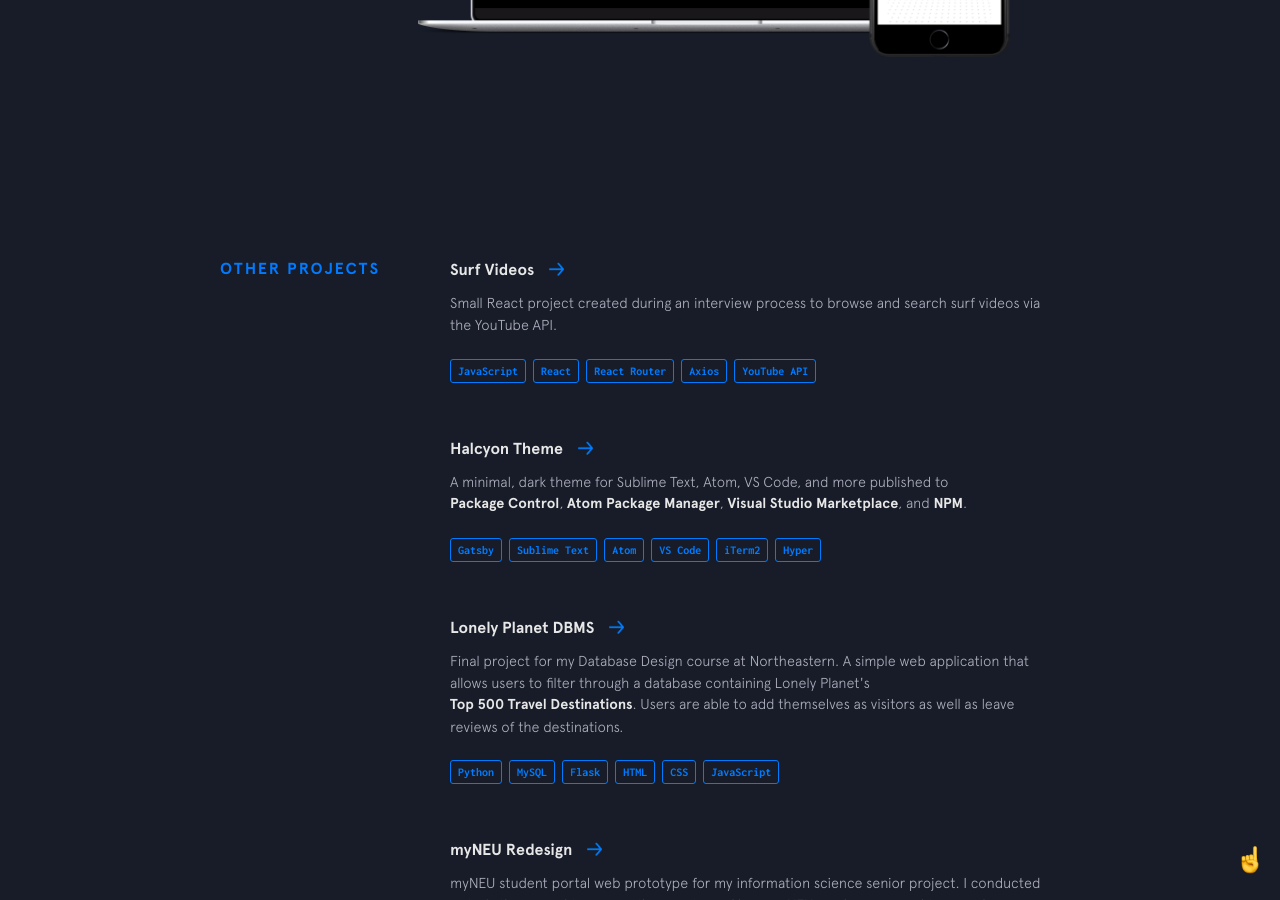
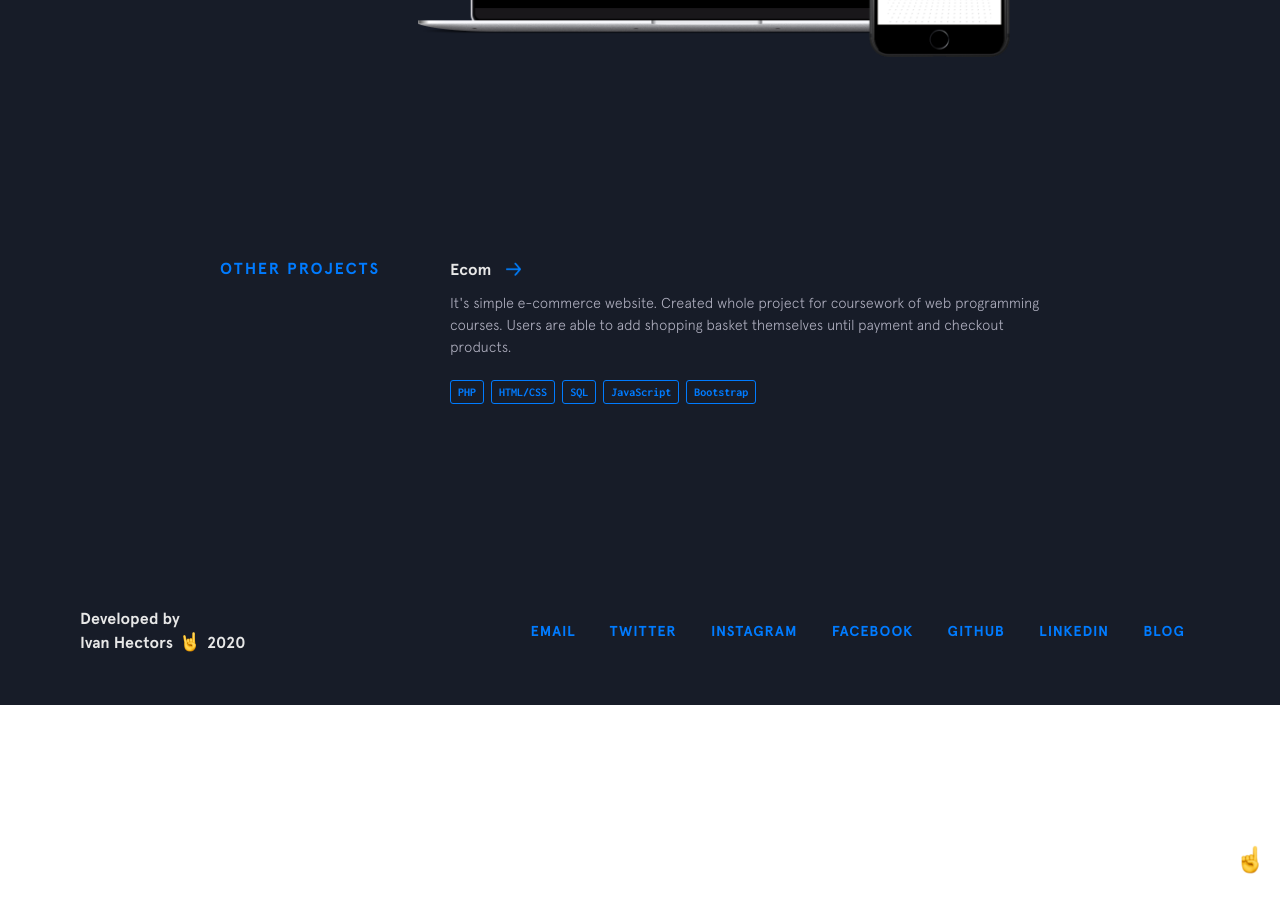
Before and after one commit to ivanhectors/ivanhectors.github.io, a Jekyll site: the page built from index.html, in a window 1280 px wide and 900 px high, scrolled down 3435 px. Built offline with Jekyll 4.4.1, drawn with Linux system fonts in a browser that asks for light colours; nearby versions of some CDN libraries; after the commit the page ends 4140 px from its top, so only the background shows below that; some of the changed text lies outside the part shown.

Commit message:
Update other-projects.yml

```diff
--- a/_data/other-projects.yml
+++ b/_data/other-projects.yml
@@ -1,73 +1,73 @@
-- name: Surf Videos
-  url: https://github.com/bchiang7/Surf-Videos
-  code: https://github.com/bchiang7/Surf-Videos
-  description: Small React project created during an interview process to browse and search surf videos via the YouTube API.
+- name: Ecom
+  url: https://github.com/ivanhectors/ecom/
+  code: https://github.com/ivanhectors/ecom/
+  description: It's simple e-commerce website. Created whole project for coursework of web programming courses. Users are able to add shopping basket themselves until payment and checkout products.
   used:
+    - thing: PHP
+    - thing: HTML/CSS
+    - thing: SQL
     - thing: JavaScript
-    - thing: React
-    - thing: React Router
-    - thing: Axios
-    - thing: YouTube API
+    - thing: Bootstrap
 
-- name: Halcyon Theme
-  url: https://bchiang7.github.io/halcyon-site/
-  code: https://github.com/bchiang7/halcyon-site
-  description: A minimal, dark theme for Sublime Text, Atom, VS Code, and more published to <a class="underline-link" href="https://packagecontrol.io/packages/Halcyon%20Theme">Package Control</a>, <a class="underline-link" href="https://atom.io/themes/halcyon-syntax">Atom Package Manager</a>, <a class="underline-link" href="https://marketplace.visualstudio.com/items?itemName=brittanychiang.halcyon-vscode">Visual Studio Marketplace</a>, and <a class="underline-link" href="https://www.npmjs.com/package/hyper-halcyon-theme">NPM</a>.
-  used:
-    - thing: Gatsby
-    - thing: Sublime Text
-    - thing: Atom
-    - thing: VS Code
-    - thing: iTerm2
-    - thing: Hyper
+# - name: Halcyon Theme
+#   url: https://bchiang7.github.io/halcyon-site/
+#   code: https://github.com/bchiang7/halcyon-site
+#   description: A minimal, dark theme for Sublime Text, Atom, VS Code, and more published to <a class="underline-link" href="https://packagecontrol.io/packages/Halcyon%20Theme">Package Control</a>, <a class="underline-link" href="https://atom.io/themes/halcyon-syntax">Atom Package Manager</a>, <a class="underline-link" href="https://marketplace.visualstudio.com/items?itemName=brittanychiang.halcyon-vscode">Visual Studio Marketplace</a>, and <a class="underline-link" href="https://www.npmjs.com/package/hyper-halcyon-theme">NPM</a>.
+#   used:
+#     - thing: Gatsby
+#     - thing: Sublime Text
+#     - thing: Atom
+#     - thing: VS Code
+#     - thing: iTerm2
+#     - thing: Hyper
 
-- name: Lonely Planet DBMS
-  url: https://github.com/bchiang7/CS3200-Project
-  code: https://github.com/bchiang7/CS3200-Project
-  description: Final project for my Database Design course at Northeastern. A simple web application that allows users to filter through a database containing Lonely Planet's <a class="underline-link" href="https://www.amazon.com/Lonely-Planets-Ultimate-Travel-Places/dp/1760342777" target="_blank">Top 500 Travel Destinations</a>. Users are able to add themselves as visitors as well as leave reviews of the destinations.
-  used:
-    - thing: Python
-    - thing: MySQL
-    - thing: Flask
-    - thing: HTML
-    - thing: CSS
-    - thing: JavaScript
+# - name: Lonely Planet DBMS
+#   url: https://github.com/bchiang7/CS3200-Project
+#   code: https://github.com/bchiang7/CS3200-Project
+#   description: Final project for my Database Design course at Northeastern. A simple web application that allows users to filter through a database containing Lonely Planet's <a class="underline-link" href="https://www.amazon.com/Lonely-Planets-Ultimate-Travel-Places/dp/1760342777" target="_blank">Top 500 Travel Destinations</a>. Users are able to add themselves as visitors as well as leave reviews of the destinations.
+#   used:
+#     - thing: Python
+#     - thing: MySQL
+#     - thing: Flask
+#     - thing: HTML
+#     - thing: CSS
+#     - thing: JavaScript
 
-- name: myNEU Redesign
-  url: https://bchiang7.github.io/Redesign-myNEU/
-  code: https://github.com/bchiang7/Redesign-myNEU
-  description: myNEU student portal web prototype for my information science senior project. I conducted a study that aimed to answer the question of how myNEU can be improved to provide students at Northeastern with a better user experience. Informed by usability metrics gathered from user tests, I redesigned and developed a web prototype of myNEU.
-  used:
-    - thing: Jekyll
-    - thing: HTML
-    - thing: SCSS
-    - thing: JavaScript
+# - name: myNEU Redesign
+#   url: https://bchiang7.github.io/Redesign-myNEU/
+#   code: https://github.com/bchiang7/Redesign-myNEU
+#   description: myNEU student portal web prototype for my information science senior project. I conducted a study that aimed to answer the question of how myNEU can be improved to provide students at Northeastern with a better user experience. Informed by usability metrics gathered from user tests, I redesigned and developed a web prototype of myNEU.
+#   used:
+#     - thing: Jekyll
+#     - thing: HTML
+#     - thing: SCSS
+#     - thing: JavaScript
 
-- name: Crowd DJ
-  url: https://github.com/crowddj/crowddj-react
-  code: https://github.com/crowddj/crowddj-react
-  description:
-    A web app that allows people who are at a party or social gathering with a DJ to request songs via their smartphones. The web app allows people to see the currently playing song, request songs, upvote songs, and rate songs so the DJ can see how the crowd is feeling and act accordingly. In other words, Crowd DJ is essentially a crowdsourced music queue. <br>
-    <a class="small" href="http://projects.hackbeanpot.com/2017-projects.html">🏆 Won Best UI/UX Design at Hackbeanpot 2017 🏆</a>
-  used:
-    - thing: React
-    - thing: Sass
-    - thing: Firebase
-    - thing: Spotify API
+# - name: Crowd DJ
+#   url: https://github.com/crowddj/crowddj-react
+#   code: https://github.com/crowddj/crowddj-react
+#   description:
+#     A web app that allows people who are at a party or social gathering with a DJ to request songs via their smartphones. The web app allows people to see the currently playing song, request songs, upvote songs, and rate songs so the DJ can see how the crowd is feeling and act accordingly. In other words, Crowd DJ is essentially a crowdsourced music queue. <br>
 
-- name: Weather Widget
-  url: http://quiet-dusk-89245.herokuapp.com/
-  code: https://github.com/bchiang7/DemoWebApp
-  description: A simple weather app I made at HubSpot's Fall 2016 Web App Workshop with Node.js, Express, and Heroku. I used the OpenWeatherMap API to get weather and forecast data, and then used the current city's coordinates to create a map background that reflected the current city using the Google Maps API.
-  img: weather
-  used:
-    - thing: JavaScript
-    - thing: CSS
-    - thing: Node.js
-    - thing: Express
-    - thing: Heroku
-    - thing: OpenWeatherMap API
-    - thing: Google Maps API
+#   used:
+#     - thing: React
+#     - thing: Sass
+#     - thing: Firebase
+#     - thing: Spotify API
+
+# - name: Weather Widget
+#   url: http://quiet-dusk-89245.herokuapp.com/
+#   code: https://github.com/bchiang7/DemoWebApp
+#   description: A simple weather app I made at HubSpot's Fall 2016 Web App Workshop with Node.js, Express, and Heroku. I used the OpenWeatherMap API to get weather and forecast data, and then used the current city's coordinates to create a map background that reflected the current city using the Google Maps API.
+#   img: weather
+#   used:
+#     - thing: JavaScript
+#     - thing: CSS
+#     - thing: Node.js
+#     - thing: Express
+#     - thing: Heroku
+#     - thing: OpenWeatherMap API
+#     - thing: Google Maps API
 
 # - name: ScreenTime 2.0
 #   url: https://play.google.com/store/apps/details?id=com.starry.management
@@ -80,83 +80,83 @@
 #   - thing: Marionette
 #   - thing: Cordova
 
-- name: Personal Website V2
-  url: https://bchiang7.github.io/v2
-  code: https://github.com/bchiang7/v2
-  description: Second iteration of my personal website. Designed and developed with a conscious effort to avoid using any superfluous frameworks like Bootstrap.
-  used:
-    - thing: Jekyll
-    - thing: Handlebars
-    - thing: SCSS
-    - thing: JavaScript
-    - thing: Github Pages
+# - name: Personal Website V2
+#   url: https://bchiang7.github.io/v2
+#   code: https://github.com/bchiang7/v2
+#   description: Second iteration of my personal website. Designed and developed with a conscious effort to avoid using any superfluous frameworks like Bootstrap.
+#   used:
+#     - thing: Jekyll
+#     - thing: Handlebars
+#     - thing: SCSS
+#     - thing: JavaScript
+#     - thing: Github Pages
 
-- name: React Resume
-  url: https://bchiang7.github.io/react-profile/
-  code: https://github.com/bchiang7/react-profile/
-  description: An online version of my 2016 resume I made for fun. I was interested in learning React.js, so I found this <a class="underline-link" href="https://medium.com/learning-new-stuff/building-your-first-react-js-app-d53b0c98dc#.1439cdewq">simple tutorial</a> and it kind of spun into this weekend project. I probably didn't need to use React at all, but hey, at least I learned a few things!
-  used:
-    - thing: JavaScript
-    - thing: React
-    - thing: CSS
+# - name: React Resume
+#   url: https://bchiang7.github.io/react-profile/
+#   code: https://github.com/bchiang7/react-profile/
+#   description: An online version of my 2016 resume I made for fun. I was interested in learning React.js, so I found this <a class="underline-link" href="https://medium.com/learning-new-stuff/building-your-first-react-js-app-d53b0c98dc#.1439cdewq">simple tutorial</a> and it kind of spun into this weekend project. I probably didn't need to use React at all, but hey, at least I learned a few things!
+#   used:
+#     - thing: JavaScript
+#     - thing: React
+#     - thing: CSS
 
-- name: CourseSource
-  url: http://webdevspring2016-chiangbrittany.rhcloud.com/project/client/#/login
-  code: https://github.com/bchiang7/WebDevSpring2016/tree/master/public/project
-  description: A web application built on the MEAN (MongoDB, Express, Angular, Node) stack for my web development course at Northeastern. I created this web app with the intention of providing Northeastern Students a better experience browsing the courses offered at Northeastern.
-  used:
-    - thing: HTML
-    - thing: CSS
-    - thing: JavaScript
-    - thing: Node.js
-    - thing: Angular
-    - thing: Express
-    - thing: MongoDB
+# - name: CourseSource
+#   url: http://webdevspring2016-chiangbrittany.rhcloud.com/project/client/#/login
+#   code: https://github.com/bchiang7/WebDevSpring2016/tree/master/public/project
+#   description: A web application built on the MEAN (MongoDB, Express, Angular, Node) stack for my web development course at Northeastern. I created this web app with the intention of providing Northeastern Students a better experience browsing the courses offered at Northeastern.
+#   used:
+#     - thing: HTML
+#     - thing: CSS
+#     - thing: JavaScript
+#     - thing: Node.js
+#     - thing: Angular
+#     - thing: Express
+#     - thing: MongoDB
 
-- name: NU Women in Tech
-  url: http://nuwit.ccs.neu.edu/
-  code: https://github.com/nuwit/website
-  description: Complete overhaul and redesign of NU Women in Tech's club website using Jekyll, built while serving as web chair on the e-board.
-  used:
-    - thing: Jekyll
-    - thing: HTML
-    - thing: CSS
-    - thing: JavaScript
-    - thing: Bootstrap
+# - name: NU Women in Tech
+#   url: http://nuwit.ccs.neu.edu/
+#   code: https://github.com/nuwit/website
+#   description: Complete overhaul and redesign of NU Women in Tech's club website using Jekyll, built while serving as web chair on the e-board.
+#   used:
+#     - thing: Jekyll
+#     - thing: HTML
+#     - thing: CSS
+#     - thing: JavaScript
+#     - thing: Bootstrap
 
-- name: Fontipsums
-  url: https://bchiang7.github.io/fontipsums
-  code: https://github.com/bchiang7/fontipsums
-  description: As someone who has an eye for typography, I wanted a way to visually see different font combinations together. I whipped up this simple website to display some of my favorite pairings combined with some fun lorem ipsum variations I found on the web.
-  used:
-    - thing: HTML
-    - thing: SCSS
+# - name: Fontipsums
+#   url: https://bchiang7.github.io/fontipsums
+#   code: https://github.com/bchiang7/fontipsums
+#   description: As someone who has an eye for typography, I wanted a way to visually see different font combinations together. I whipped up this simple website to display some of my favorite pairings combined with some fun lorem ipsum variations I found on the web.
+#   used:
+#     - thing: HTML
+#     - thing: SCSS
 
-- name: Personal Website V1
-  url: https://bchiang7.github.io/v1
-  code: https://github.com/bchiang7/website_2015/
-  description: My first portfolio website I designed and built in 2014. I learned quite a bit about HTML, CSS, and SEO. Since then, I think my web development and design skills have improved immensely.
-  used:
-    - thing: HTML
-    - thing: CSS
-    - thing: Bootstrap
-    - thing: JavaScript
-    - thing: jQuery
+# - name: Personal Website V1
+#   url: https://bchiang7.github.io/v1
+#   code: https://github.com/bchiang7/website_2015/
+#   description: My first portfolio website I designed and built in 2014. I learned quite a bit about HTML, CSS, and SEO. Since then, I think my web development and design skills have improved immensely.
+#   used:
+#     - thing: HTML
+#     - thing: CSS
+#     - thing: Bootstrap
+#     - thing: JavaScript
+#     - thing: jQuery
 
-- name: One Card For All
-  url: http://onecardforall.org
-  description: MullenLowe's 2016 holiday site built around an algorithm that generates a holiday greeting to each and every person on the planet. As new names appear, visitors can watch them fall, like snowflakes, onto a stylized world map. Users can also find their own name and see it as part of the world collective. Check out this short <a class="underline-link" href="http://us.mullenlowe.com/work/one-card-for-all/" target="_blank">video</a> describing the project.
-  used:
-    - thing: HTML
-    - thing: SCSS
-    - thing: JavaScript
-    - thing: jQuery
+# - name: One Card For All
+#   url: http://onecardforall.org
+#   description: MullenLowe's 2016 holiday site built around an algorithm that generates a holiday greeting to each and every person on the planet. As new names appear, visitors can watch them fall, like snowflakes, onto a stylized world map. Users can also find their own name and see it as part of the world collective. Check out this short <a class="underline-link" href="http://us.mullenlowe.com/work/one-card-for-all/" target="_blank">video</a> describing the project.
+#   used:
+#     - thing: HTML
+#     - thing: SCSS
+#     - thing: JavaScript
+#     - thing: jQuery
 
-- name: JetBlue HumanKinda
-  url: https://us.mullenlowe.com/work/humankinda/
-  description: Tumblr site complementing JetBlue's HumanKinda campaign and documentary. The site houses the video documentary, many graphics created by Mullen for the campaign, and an interactive quiz to determine how "HumanKinda" you are. Learn more about this project <a class="underline-link" href="http://us.mullenlowe.com/work/humankinda/" target="_blank">here</a>.
-  used:
-    - thing: HTML
-    - thing: CSS
-    - thing: JavaScript
-    - thing: jQuery
+# - name: JetBlue HumanKinda
+#   url: https://us.mullenlowe.com/work/humankinda/
+#   description: Tumblr site complementing JetBlue's HumanKinda campaign and documentary. The site houses the video documentary, many graphics created by Mullen for the campaign, and an interactive quiz to determine how "HumanKinda" you are. Learn more about this project <a class="underline-link" href="http://us.mullenlowe.com/work/humankinda/" target="_blank">here</a>.
+#   used:
+#     - thing: HTML
+#     - thing: CSS
+#     - thing: JavaScript
+#     - thing: jQuery
```
